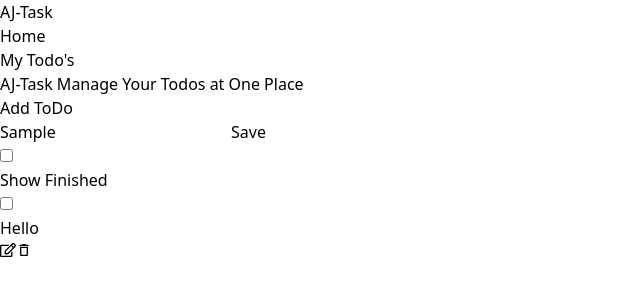
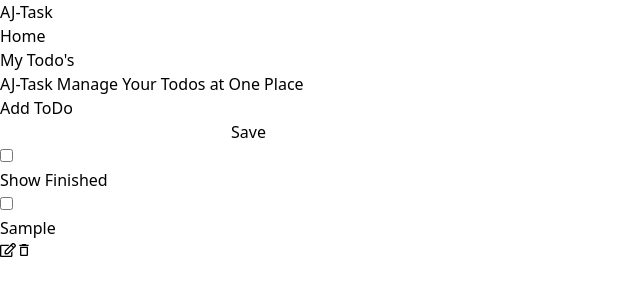
Before and after one commit to anjumali10/react-todo-app, a React (Vite) app: page / in a window 1280 px wide. Both pictures are taken after typing "Sample" into the empty fields and a click on the button "Save". Shown: the top 300 px of the page, without its empty margins (0-640 px from the left). Built offline with nearby package versions, Linux system fonts and the light colour scheme.

Commit message:
Add handlechange and hangleadd function

```diff
--- a/src/App.jsx
+++ b/src/App.jsx
@@ -5,31 +5,54 @@ import { FaRegEdit } from "react-icons/fa";
 import { MdOutlineDelete } from "react-icons/md";
 
 function App() {
+  const [todo, setTodo] = useState('')
+  const [todos, setTodos] = useState([])
+
+  const handleChange = (e) =>{
+    setTodo(e.target.value)
+  }
+
+  const handleAdd = () =>{
+    setTodos([...todos, {todo, isCompleted : false}])
+    setTodo('')
+  }
+
+
 
   return (
     <>
+    {/* Add Navbar */}
       <Navbar/>
+
       <div className="main w-[50vw] m-auto bg-emerald-300 my-10 h-[80vh] rounded-lg p-5">
         <h2 className='text-center font-extrabold text-lg'>AJ-Task Manage Your Todos at One Place</h2>
         <h2 className='text-black font-bold'>Add ToDo</h2>
         <div className="input flex gap-5 my-3">
-        <input className='w-full rounded-md' type="text" />
-        <button className='bg-emerald-600 rounded-md px-3 py-1 text-white font-bold'>Save</button>
+        <input className='w-full rounded-md' type="text" value = {todo} onChange={handleChange}/>
+        <button onClick={handleAdd} className='bg-emerald-600 rounded-md px-3 py-1 text-white font-bold'>Save</button>
         </div>
+
+        {/* Code for show and hide finished tasks */}
         <div className='flex gap-3 text-black align-middle'>
           <input type="checkbox" />
           <h2>Show Finished</h2>
         </div>
+
+        {/* Add line */}
         <div className="line h-0.5 bg-emerald-600 m-auto w-[90%] my-4"></div>
+
+        {/* Todos Conotainer */}
         <div className="todos">
-          <div className="todo flex align-middle gap-3">
-          <input type="checkbox" />
-            <p className='text-black w-[30%]'>Hello</p>
+          {todos.map(item =>{
+          return <div className="todo flex align-middle gap-3 my-3">
+          <input type="checkbox" value={item.isCompleted}/>
+          <p className={`text-black w-[30%] ${item.isCompleted ? 'line-through' : ''}`}>{item.todo}</p>
             <div className='flex gap-2 align-middle'>
             <button className="edit bg-emerald-600 rounded-md px-3 py-1"><FaRegEdit className='text-white'/></button>
             <button className="delete bg-emerald-600 rounded-md px-3 py-1"><MdOutlineDelete className='text-white'/></button>
             </div>
           </div>
+          })}
         </div>
       </div>
     </>
```
